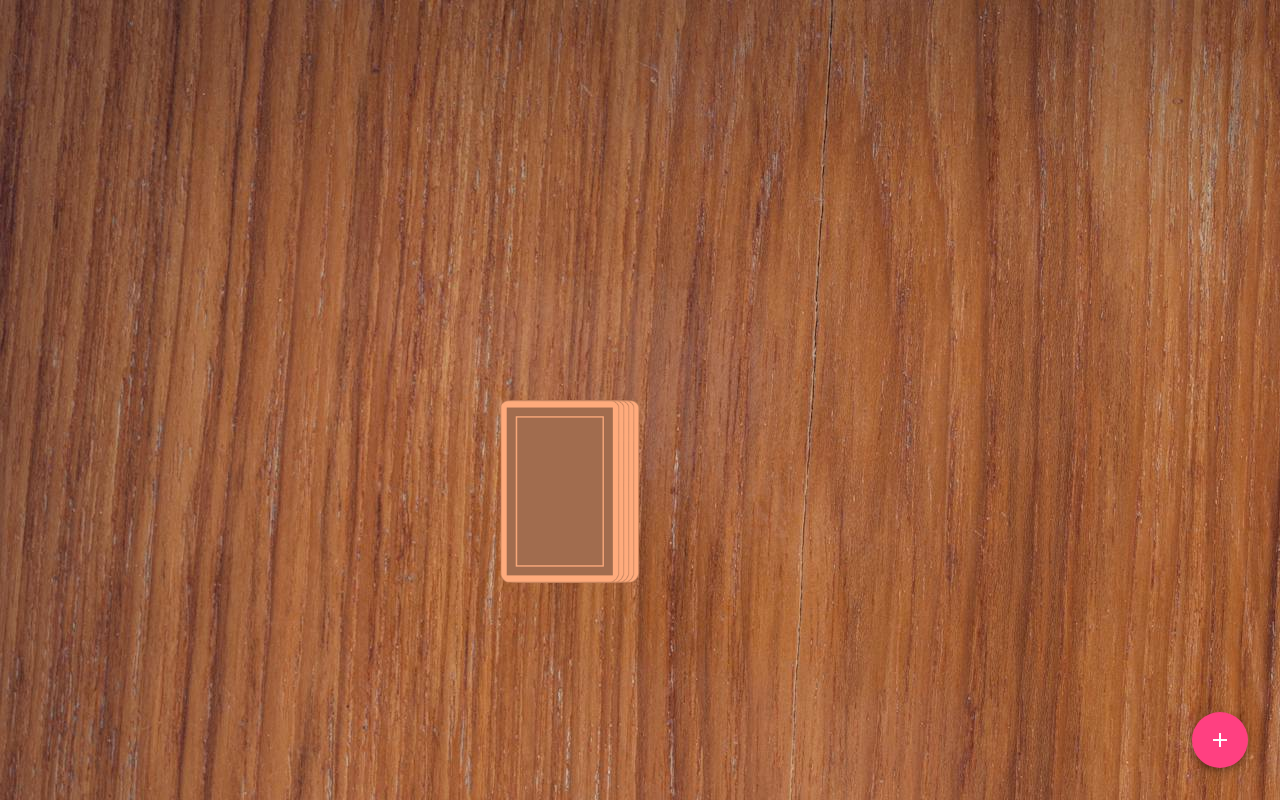
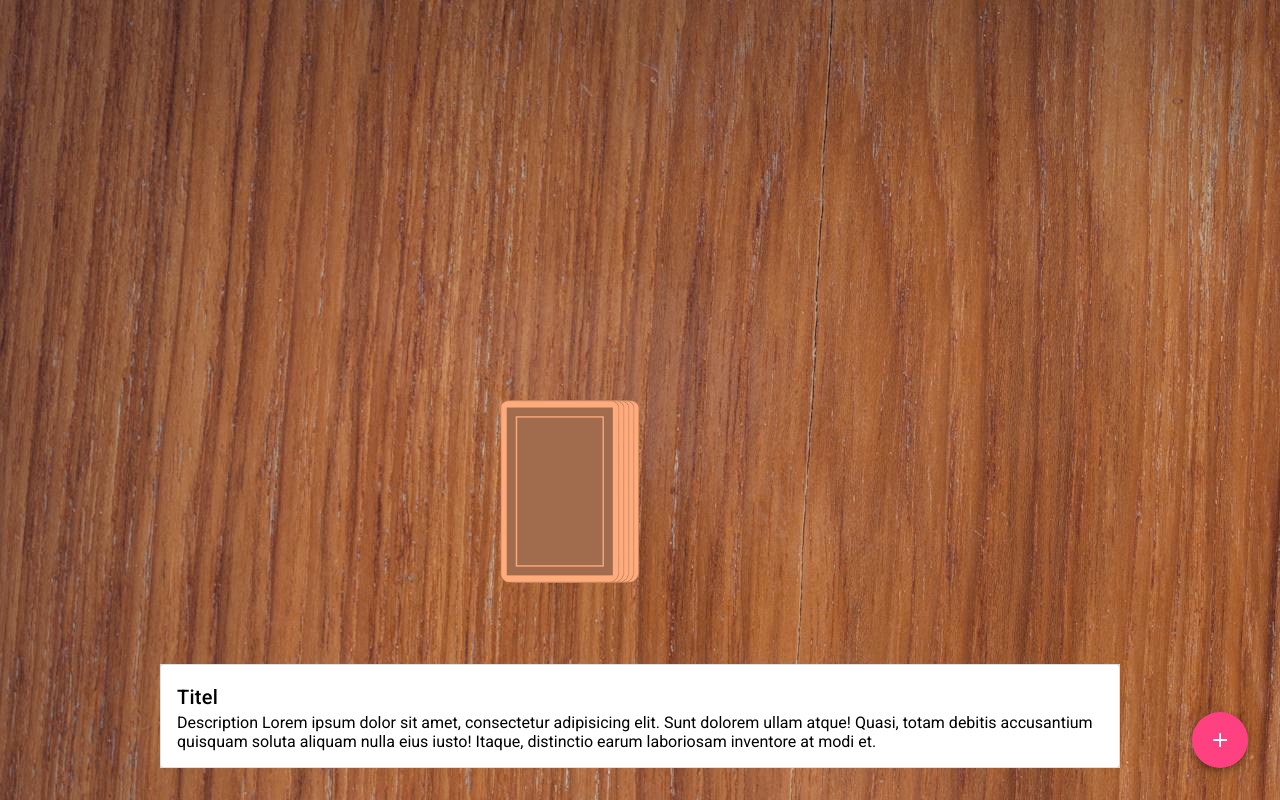
Before and after one commit to phischa/ring-of-fire, an Angular app: page /game in a window 1280 px wide. Built offline with nearby package versions, Linux system fonts and the light colour scheme.

Commit message:
description card

```diff
--- a/src/app/dialog-add-player/dialog-add-player.component.html
+++ b/src/app/dialog-add-player/dialog-add-player.component.html
@@ -6,7 +6,9 @@
         <input matInput type="string" [(ngModel)]="name" />
     </mat-form-field>
 </mat-dialog-content>
-<mat-dialog-actions>
-    <button mat-button (click)="onNoClick()">No Thanks</button>
-    <button mat-button [mat-dialog-close]="name" cdkFocusInitial>Ok</button>
-</mat-dialog-actions>
+<mat-dialog-content>
+    <mat-dialog-actions>
+        <button mat-button (click)="onNoClick()">No Thanks</button>
+        <button mat-button [mat-dialog-close]="name" cdkFocusInitial>Ok</button>
+    </mat-dialog-actions>
+</mat-dialog-content>
--- /dev/null
+++ b/src/app/game-info/game-info.component.html
@@ -0,0 +1,11 @@
+<mat-card appearance="outlined">
+
+    <mat-card-header>
+        <mat-card-title>Titel</mat-card-title>
+    </mat-card-header>
+
+    <mat-card-content>Description Lorem ipsum dolor sit amet, consectetur adipisicing elit. Sunt dolorem ullam atque!
+        Quasi, totam debitis accusantium quisquam soluta aliquam nulla eius iusto! Itaque, distinctio earum laboriosam
+        inventore at modi et.</mat-card-content>
+
+</mat-card>
--- a/src/app/game/game.component.html
+++ b/src/app/game/game.component.html
@@ -1,5 +1,8 @@
 @for(player of game.players; track player; let i = $index) {
-<app-player [ngStyle]="{'top.px': 80 + (i * 88)}" [name]="player" class="player-position"></app-player>
+<app-player [ngStyle]="{'top.px': 80 + (i * 88)}"
+[playerActive]="i == game.currentPlayer"
+[name]="player"
+class="player-position"></app-player>
 }
 
 <div class="field">
@@ -17,6 +20,8 @@
     </div>
 </div>
 
+<app-game-info class="pin-bottom" ></app-game-info>
+
 <button (click)="openDialog()" mat-fab aria-label="Example icon button with a delete icon" class="btn-add">
     <mat-icon>add</mat-icon>
 </button>
--- a/src/app/game/game.component.scss
+++ b/src/app/game/game.component.scss
@@ -73,3 +73,10 @@
     right: 32px;
     bottom: 32px;
 }
+.pin-bottom {
+    position: absolute;
+    bottom: 32px;
+    left: 160px;
+    right: 160px;
+    background-color: lightgray;
+}
--- a/src/app/player/player.component.html
+++ b/src/app/player/player.component.html
@@ -1,4 +1,4 @@
-<div class="player">
+<div class="player" [class.player-active]="playerActive">
     <img src="/assets/img/profile/1.webp" alt="">
     <span>{{ name.toUpperCase() }}</span>
 </div>
--- a/src/app/player/player.component.scss
+++ b/src/app/player/player.component.scss
@@ -2,7 +2,7 @@
     width: 240px;
     display: flex;
     align-items: center;
-    background-color: rgba(255, 132, 0, 0.9);
+    background-color: rgba(211, 211, 211, 0.9);
     border-top-left-radius: 50px;
     border-bottom-left-radius: 50px;
     span{
@@ -11,9 +11,13 @@
     }
 
     img {
-        width: 72px;
-        height: 72px;
+        width: 64px;
+        height: 64px;
         object-fit: cover;
         border-radius: 100%;
     }
 }
+
+.player-active {
+    background-color: rgba(255, 132, 0, 0.9);
+}
--- a/src/app/player/player.component.ts
+++ b/src/app/player/player.component.ts
@@ -1,16 +1,16 @@
 import { Component, OnInit, Input } from '@angular/core';
 import { CommonModule } from '@angular/common';
-/* import { GameComponent } from '../../app/game/game.component'; */
 
 @Component({
   selector: 'app-player',
   standalone: true,
-  imports: [CommonModule, /* GameComponent */],
+  imports: [CommonModule,],
   templateUrl: './player.component.html',
   styleUrl: './player.component.scss'
 })
 export class PlayerComponent implements OnInit {
   @Input() name!: string;
+  @Input() playerActive: boolean = false;
 
   constructor() {
   }
```
Also changed, not shown: src/app/game-info/game-info.component.ts (added, +13 -0 lines), src/app/game/game.component.ts (+8 -3 lines), src/app/game-info/game-info.component.scss (added), 1 other file (tests, documents, lock files or other folders).
